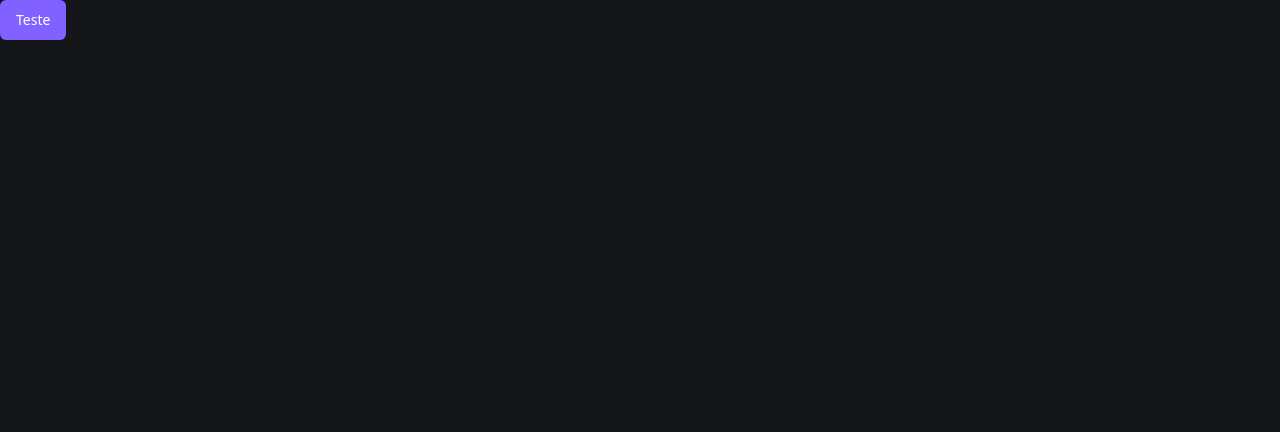
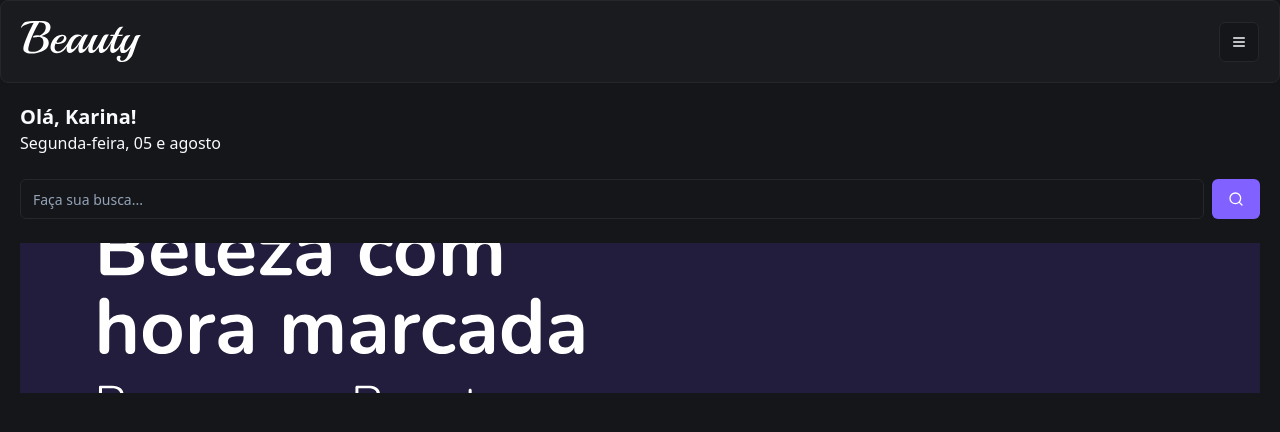
Before and after one commit to VitorHFCorrea/beauty-salon-schedule, a Next.js app: page / in a window 1280 px wide. Shown: the top 432 px of the page. Built offline with nearby package versions, Linux system fonts and the light colour scheme.

Commit message:
feat: add Header component and banner

```diff
--- /dev/null
+++ b/app/_components/header.tsx
@@ -0,0 +1,19 @@
+import Image from "next/image"
+import { Card, CardContent } from "./ui/card"
+import { Button } from "./ui/button"
+import { MenuIcon } from "lucide-react"
+
+const Header = () => {
+  return (
+    <Card>
+      <CardContent className="flex flex-row items-center justify-between p-5">
+        <Image alt="Salon logo" src="/logo.svg" height={18} width={120} />
+        <Button size="icon" variant="outline">
+          <MenuIcon />
+        </Button>
+      </CardContent>
+    </Card>
+  )
+}
+
+export default Header
--- /dev/null
+++ b/app/_components/ui/card.tsx
@@ -0,0 +1,79 @@
+import * as React from "react"
+
+import { cn } from "@/app/_lib/utils"
+
+const Card = React.forwardRef<
+  HTMLDivElement,
+  React.HTMLAttributes<HTMLDivElement>
+>(({ className, ...props }, ref) => (
+  <div
+    ref={ref}
+    className={cn(
+      "rounded-lg border bg-card text-card-foreground shadow-sm",
+      className,
+    )}
+    {...props}
+  />
+))
+Card.displayName = "Card"
+
+const CardHeader = React.forwardRef<
+  HTMLDivElement,
+  React.HTMLAttributes<HTMLDivElement>
+>(({ className, ...props }, ref) => (
+  <div
+    ref={ref}
+    className={cn("flex flex-col space-y-1.5 p-6", className)}
+    {...props}
+  />
+))
+CardHeader.displayName = "CardHeader"
+
+const CardTitle = React.forwardRef<
+  HTMLDivElement,
+  React.HTMLAttributes<HTMLDivElement>
+>(({ className, ...props }, ref) => (
+  <div
+    ref={ref}
+    className={cn(
+      "text-2xl font-semibold leading-none tracking-tight",
+      className,
+    )}
+    {...props}
+  />
+))
+CardTitle.displayName = "CardTitle"
+
+const CardDescription = React.forwardRef<
+  HTMLDivElement,
+  React.HTMLAttributes<HTMLDivElement>
+>(({ className, ...props }, ref) => (
+  <div
+    ref={ref}
+    className={cn("text-sm text-muted-foreground", className)}
+    {...props}
+  />
+))
+CardDescription.displayName = "CardDescription"
+
+const CardContent = React.forwardRef<
+  HTMLDivElement,
+  React.HTMLAttributes<HTMLDivElement>
+>(({ className, ...props }, ref) => (
+  <div ref={ref} className={cn("p-6 pt-0", className)} {...props} />
+))
+CardContent.displayName = "CardContent"
+
+const CardFooter = React.forwardRef<
+  HTMLDivElement,
+  React.HTMLAttributes<HTMLDivElement>
+>(({ className, ...props }, ref) => (
+  <div
+    ref={ref}
+    className={cn("flex items-center p-6 pt-0", className)}
+    {...props}
+  />
+))
+CardFooter.displayName = "CardFooter"
+
+export { Card, CardHeader, CardFooter, CardTitle, CardDescription, CardContent }
--- /dev/null
+++ b/app/_components/ui/input.tsx
@@ -0,0 +1,22 @@
+import * as React from "react"
+
+import { cn } from "@/app/_lib/utils"
+
+const Input = React.forwardRef<HTMLInputElement, React.ComponentProps<"input">>(
+  ({ className, type, ...props }, ref) => {
+    return (
+      <input
+        type={type}
+        className={cn(
+          "flex h-10 w-full rounded-md border border-input bg-background px-3 py-2 text-base ring-offset-background file:border-0 file:bg-transparent file:text-sm file:font-medium file:text-foreground placeholder:text-muted-foreground focus-visible:outline-none focus-visible:ring-2 focus-visible:ring-ring focus-visible:ring-offset-2 disabled:cursor-not-allowed disabled:opacity-50 md:text-sm",
+          className,
+        )}
+        ref={ref}
+        {...props}
+      />
+    )
+  },
+)
+Input.displayName = "Input"
+
+export { Input }
--- a/app/page.tsx
+++ b/app/page.tsx
@@ -1,9 +1,35 @@
+import { SearchIcon } from "lucide-react"
+import Header from "./_components/header"
 import { Button } from "./_components/ui/button"
+import { Input } from "./_components/ui/input"
+import Image from "next/image"
 
 const Home = () => {
-  return <Button>
-    Teste
-  </Button>
+  return (
+    <div>
+      <Header />
+      <div className="p-5">
+        <h2 className="text-xl font-bold">Olá, Karina!</h2>
+        <p>Segunda-feira, 05 e agosto</p>
+
+        <div className="mt-6 flex items-center gap-2">
+          <Input placeholder="Faça sua busca..." />
+          <Button>
+            <SearchIcon size="icon" />
+          </Button>
+        </div>
+
+        <div className="relative mt-6 h-[150px] w-full">
+          <Image
+            alt="Beleza com hora marcada"
+            src="/banner01.svg"
+            fill
+            className="object-cover"
+          />
+        </div>
+      </div>
+    </div>
+  )
 }
 
 export default Home
```
Also changed, not shown: public/banner01.svg (added), public/logo.svg (added).
